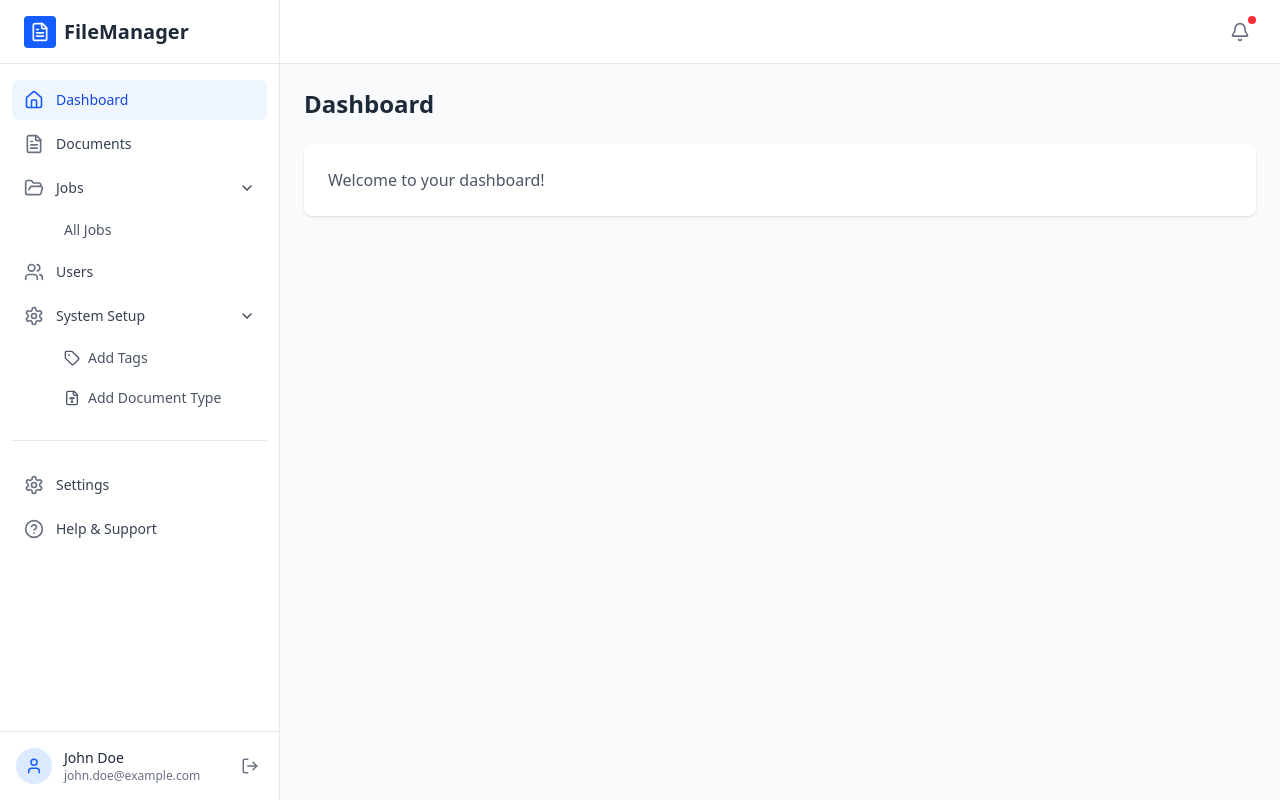
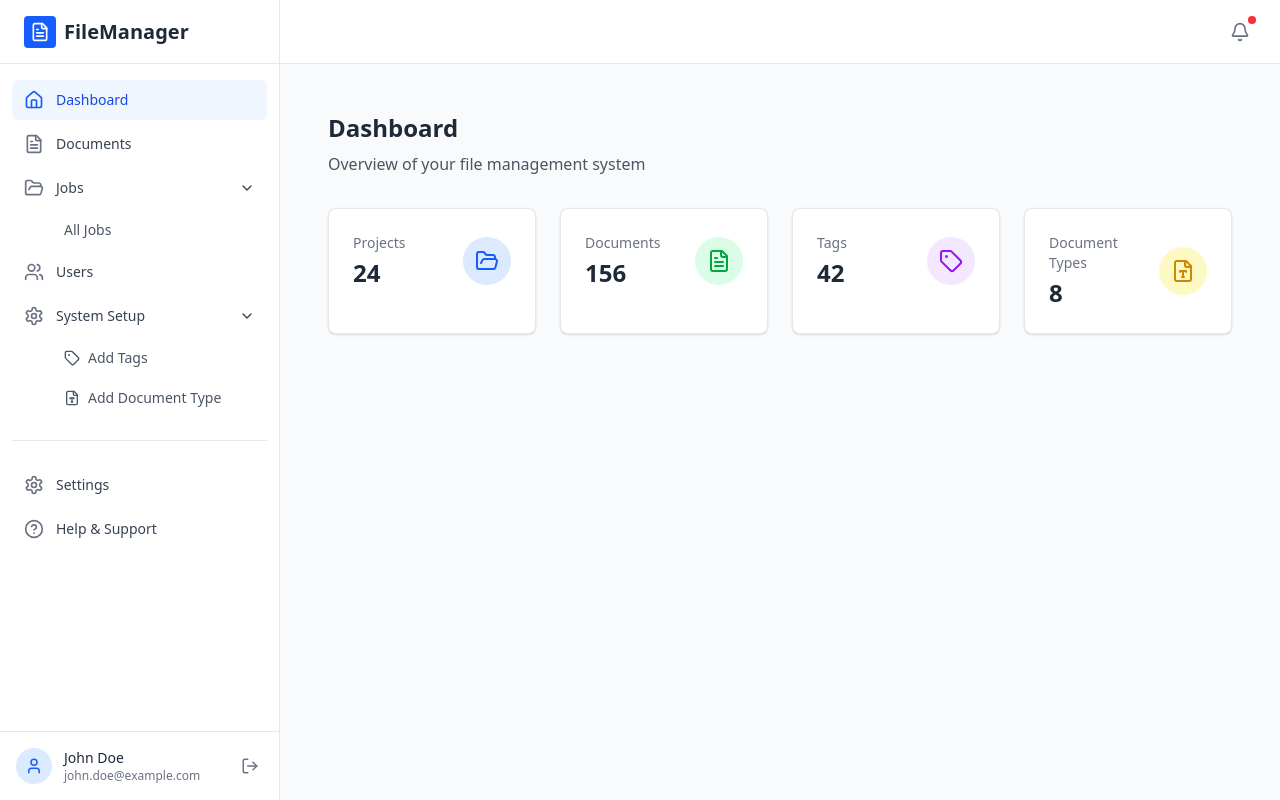
Before and after one commit to Pioneer-Accounts/file-management-next15, a Next.js app: page /dashboard in a window 1280 px wide. Built offline with nearby package versions, Linux system fonts and the light colour scheme.

Commit message:
feat(dashboard): enhance dashboard UI with stats cards
Add stats cards to display project, document, tag, and document type counts. This improves the user experience by providing a quick overview of the file management system's status.

```diff
--- a/app/dashboard/page.tsx
+++ b/app/dashboard/page.tsx
@@ -1,10 +1,89 @@
-export default function DashboardHome() {
+"use client";
+
+import { FolderOpen, FileText, Tag, FileType } from "lucide-react";
+
+export default function DashboardPage() {
+  // Sample data - replace with your actual data fetching
+  const stats = {
+    projects: 24,
+    documents: 156,
+    tags: 42,
+    documentTypes: 8,
+  };
+
   return (
-    <div>
-      <h1 className="text-2xl font-bold text-gray-800 mb-6">Dashboard</h1>
-      <div className="bg-white rounded-lg shadow p-6">
-        <p className="text-gray-600">Welcome to your dashboard!</p>
+    <div className="p-6">
+      <div className="mb-8">
+        <h1 className="text-2xl font-bold text-gray-800 mb-2">Dashboard</h1>
+        <p className="text-gray-600">Overview of your file management system</p>
       </div>
+
+      {/* Stats Cards */}
+      <div className="grid grid-cols-1 sm:grid-cols-2 lg:grid-cols-4 gap-6 mb-8">
+        {/* Projects Card */}
+        <div className="bg-white rounded-lg shadow-sm border border-gray-200 p-6">
+          <div className="flex items-center justify-between">
+            <div>
+              <p className="text-sm font-medium text-gray-500">Projects</p>
+              <h3 className="text-2xl font-bold text-gray-800 mt-1">
+                {stats.projects}
+              </h3>
+            </div>
+            <div className="p-3 rounded-full bg-blue-100 text-blue-600">
+              <FolderOpen className="h-6 w-6" />
+            </div>
+          </div>
+        </div>
+
+        {/* Documents Card */}
+        <div className="bg-white rounded-lg shadow-sm border border-gray-200 p-6">
+          <div className="flex items-center justify-between">
+            <div>
+              <p className="text-sm font-medium text-gray-500">Documents</p>
+              <h3 className="text-2xl font-bold text-gray-800 mt-1">
+                {stats.documents}
+              </h3>
+            </div>
+            <div className="p-3 rounded-full bg-green-100 text-green-600">
+              <FileText className="h-6 w-6" />
+            </div>
+          </div>
+        </div>
+
+        {/* Tags Card */}
+        <div className="bg-white rounded-lg shadow-sm border border-gray-200 p-6">
+          <div className="flex items-center justify-between">
+            <div>
+              <p className="text-sm font-medium text-gray-500">Tags</p>
+              <h3 className="text-2xl font-bold text-gray-800 mt-1">
+                {stats.tags}
+              </h3>
+            </div>
+            <div className="p-3 rounded-full bg-purple-100 text-purple-600">
+              <Tag className="h-6 w-6" />
+            </div>
+          </div>
+        </div>
+
+        {/* Document Types Card */}
+        <div className="bg-white rounded-lg shadow-sm border border-gray-200 p-6">
+          <div className="flex items-center justify-between">
+            <div>
+              <p className="text-sm font-medium text-gray-500">
+                Document Types
+              </p>
+              <h3 className="text-2xl font-bold text-gray-800 mt-1">
+                {stats.documentTypes}
+              </h3>
+            </div>
+            <div className="p-3 rounded-full bg-yellow-100 text-yellow-600">
+              <FileType className="h-6 w-6" />
+            </div>
+          </div>
+        </div>
+      </div>
+
+      {/* Rest of your dashboard content */}
     </div>
   );
 }
```
